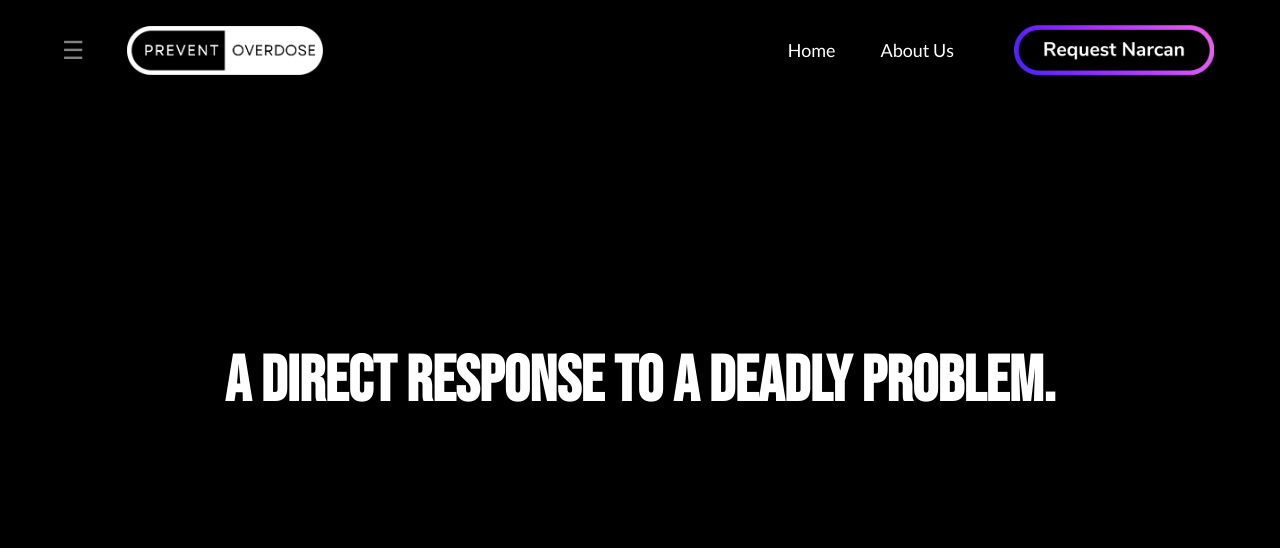
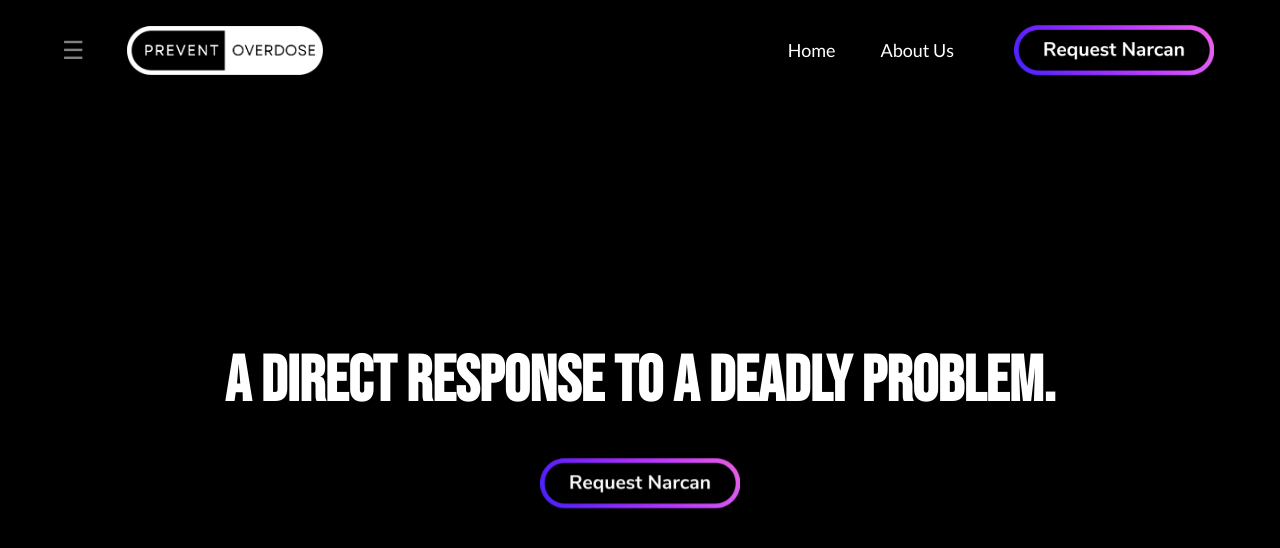
Before and after one commit to Prevent-Overdose/Prevent-Overdose, a React (Create React App) app in the folder frontend/: page / in a window 1280 px wide. Shown: the top 548 px of the page. Built offline with nearby package versions, Linux system fonts and the light colour scheme.

Commit message:
refactor useEffect code in Home

```diff
--- a/frontend/src/pages/Home.js
+++ b/frontend/src/pages/Home.js
@@ -5,11 +5,37 @@ import Footer from '../components/Footer';
 
 const Home = () => {
   const motto = "A DIRECT RESPONSE TO A DEADLY PROBLEM.";
-  const [displayText, setDisplayText] = useState('A DIRECT RESPONSE TO A DEADLY PROBLEM.');
+  const [displayText, setDisplayText] = useState('');
   const [showButton, setShowButton] = useState(false);
 
 
 
+  useEffect(() => {
+    document.title = "Prevent Overdose Inc.";
+    let currentIndex = 0;
+
+    if (window.innerWidth < 768) {
+      // Fade in the motto immediately
+      setDisplayText(motto);
+      setShowButton(true);
+      return;
+    }
+
+
+    const typeMottoEffect = () => {
+      if (currentIndex < motto.length) {
+        setDisplayText(motto.substring(0, currentIndex + 1));
+        currentIndex++;
+        setTimeout(typeMottoEffect, 80);
+
+      } else {
+        setShowButton(true);
+      }
+    };
+
+    typeMottoEffect();
+
+  }, [motto]);
 
   const renderMotto = () => {
     const words = displayText.split(' ');
```
